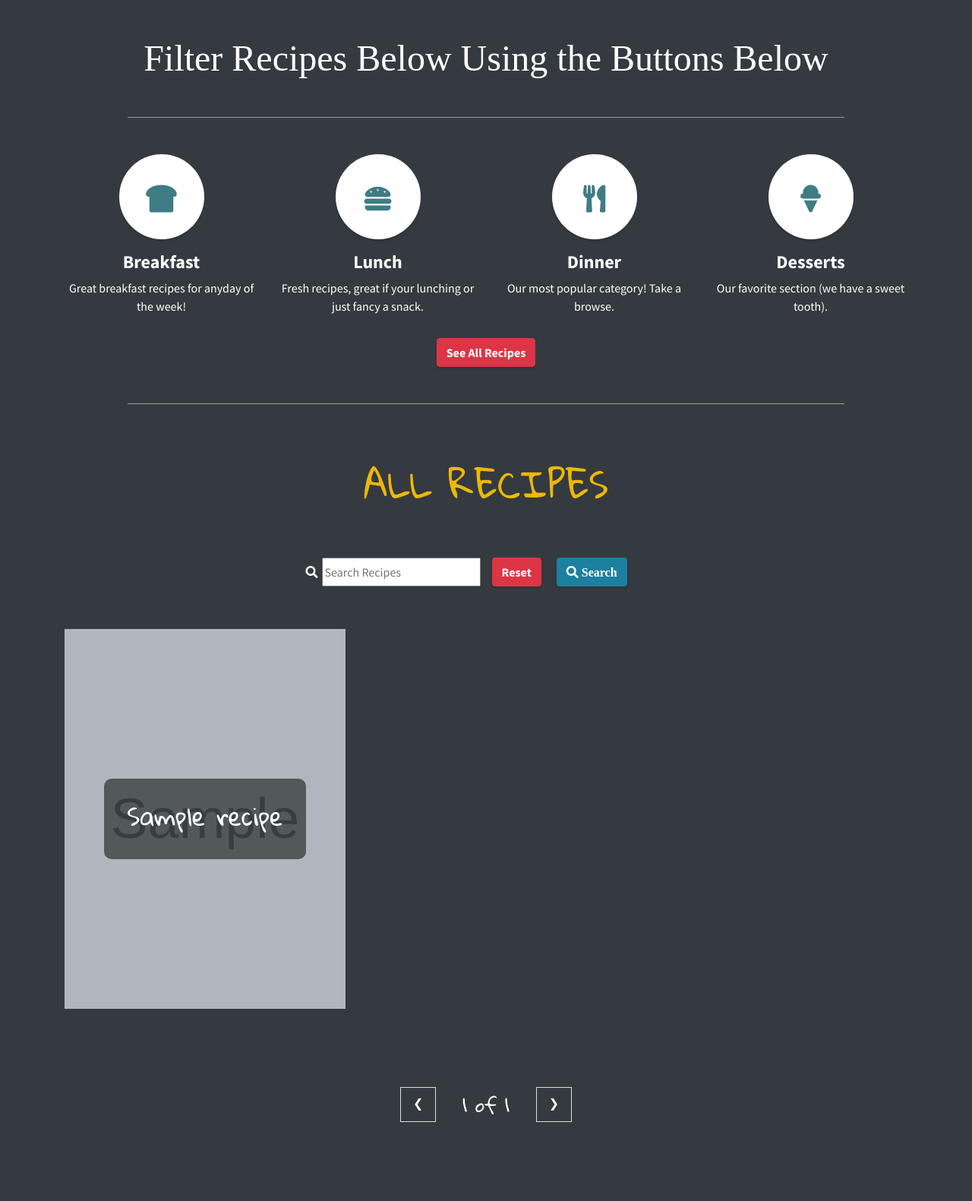
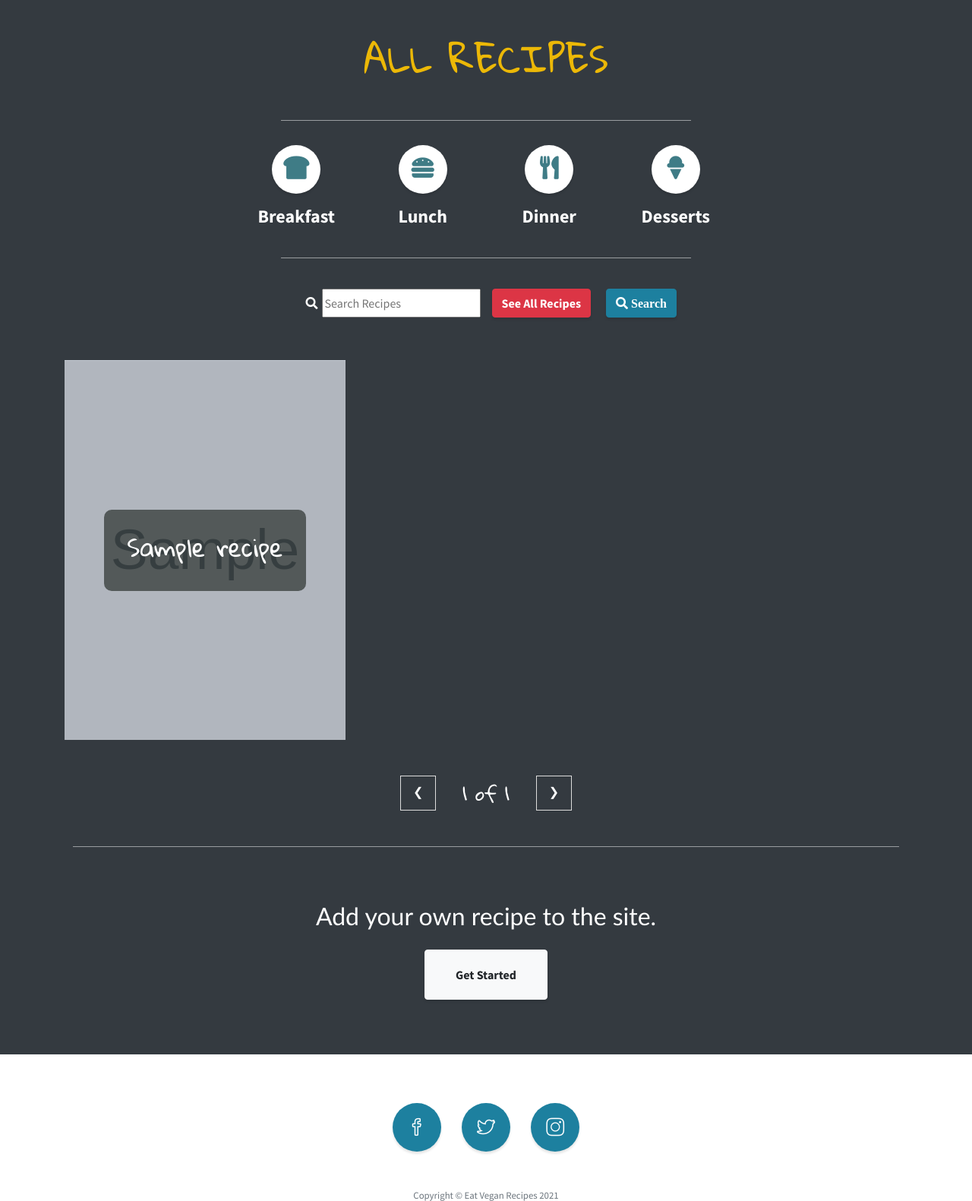
Before and after one commit to jamie120/ms3-eat-vegan-recipes, a Flask app: page /recipes in a window 1280 px wide; the page is wider, and only the part inside the window is pictured. Shown: the part 220-1801 px from the top of that part at 76% size. Run offline with Flask 2, Linux system fonts and the light colour scheme; grey boxes marked "Sample" are stand-in pictures; a database or web service that is not in the repository returns one stand-in record (values such as "Sample title"); some libraries are stand-ins or nearby versions; some web fonts are replaced.

Commit message:
Change recipe template layout

```diff
--- a/app.py
+++ b/app.py
@@ -116,7 +116,7 @@ def recipes():
             current_page = int(page)
         else:
             current_page = 1
-        number_per_page = 3
+        number_per_page = 6
         number_of_pages = round(len(recipes) / number_per_page)
         if number_of_pages < 1:
             number_of_pages = 1
--- a/static/css/style.css
+++ b/static/css/style.css
@@ -77,8 +77,8 @@ input:focus, textarea:focus {
 }
 
 .hr-recipes {
-    margin-top: 3rem;
-    margin-bottom: 3rem;
+    margin-top: 2rem;
+    margin-bottom: 2rem;
     border: 0;
     border-top: 1px solid rgba(255, 255, 255, 0.5);
     width: 85%;
@@ -192,10 +192,15 @@ i.fa.fa-heart {
   border: 1px solid #4CAF50;
 }
 
+#paganation-section {
+    padding-bottom: 1rem;
+    padding-top: 2rem;
+}
+
 /*  */
 
 section#recipes {
-    padding-top: 3rem;
+    padding-top: 0rem;
     padding-bottom: 0.5rem;
 }
 
@@ -221,6 +226,11 @@ button#search-btn {
 }
 
 /* recipe page */
+
+#recipe-page-cta {
+    padding-top: 1.5rem;
+    padding-bottom: 4.5rem;
+}
 
 .btn-edit {
     color: #212529;
@@ -605,10 +615,13 @@ h2{
 }
 }
 
+/* Recipe filter icons */
 
-@media(max-width: 767px) {
+#recipe-icons {
+    width: 60%
+}
 
-    .service-icon {
+.service-icon {
         background-color: #fff;
         color: #3f7c86;
         height: 4rem;
@@ -617,6 +630,24 @@ h2{
         line-height: 7.5rem;
         font-size: 2.25rem;
         box-shadow: 0 3px 3px 0 rgba(0, 0, 0, 0.1);
+    }
+
+  .category-icon {
+        vertical-align: 100%;
+        font-size: 1.9rem;
+    }
+
+@media(max-width: 991px) {
+
+    #recipe-icons {
+    width: 75%
+    }
+}
+
+@media(max-width: 767px) {
+
+    #recipe-icons {
+    width: 100%
     }
 
     .content-section h2 {
@@ -637,10 +668,7 @@ h2{
         display: none;
     }
 
-    .category-icon {
-        vertical-align: 100%;
-        font-size: 1.9rem;
-    }
+
 
 }
 
--- a/templates/recipes.html
+++ b/templates/recipes.html
@@ -9,15 +9,27 @@
     <div class="overlay"></div>
 </header>
 
-<!-- Recipe Types -->
+
+<!-- All Recipes -->
+<section class="content-section-recipes bg-dark pt-0" id="portfolio">
+    <div class="container">
+        <div class="content-section-heading text-center">
+            {% if category %}
+            <h2 id="recipe-page-type" class="text-secondary page-header pt-5">{{category.upper()}} RECIPES</h2>
+            {% else %}
+            <h2 id="recipe-page-type" class="text-secondary page-header pt-5">ALL RECIPES</h2>
+            {% endif %}
+        </div>
+
+
+    <!-- Recipe Types -->
 <section class="content-section bg-dark text-white text-center" id="recipes">
-    <div class="container">
+    <div id="recipe-icons" class="container">
         <div class="content-section-heading">
-            <h2 class="font2">Filter Recipes Below Using the Buttons Below</h2>
         </div>
         <hr class="hr-recipes">
         <div class="row">
-            <div class="col-lg-3 col-md-6 col-3 mb-sm-0 mb-lg-0">
+            <div class="col-3 mb-sm-0 mb-lg-0">
                 <a href="{{ url_for('recipes', category='breakfast') }}">
                     {% if category == 'breakfast' %}
                     <span class="service-icon rounded-circle mx-auto mb-3 border-active">
@@ -30,9 +42,8 @@
                 <h4 class="category-title">
                     <strong>Breakfast</strong>
                 </h4>
-                <p class="text-faded mb-0 category-info">Great breakfast recipes for anyday of the week!</p>
             </div>
-            <div class="col-lg-3 col-md-6 col-3 mb-sm-0 mb-lg-0">
+            <div class="col-3 mb-sm-0 mb-lg-0">
                 <a href="{{ url_for('recipes', category='lunch') }}">
                     {% if category == 'lunch' %}
                         <span class="service-icon rounded-circle mx-auto mb-3 border-active">
@@ -45,9 +56,8 @@
                 <h4 class="category-title">
                     <strong>Lunch</strong>
                 </h4>
-                <p class="text-faded mb-0 category-info">Fresh recipes, great if your lunching or just fancy a snack.</p>
             </div>
-            <div class="col-lg-3 col-md-6 col-3 mb-sm-0 mb-md-0">
+            <div class="col-3 mb-sm-0 mb-md-0">
                 <a href="{{ url_for('recipes', category='dinner') }}">
                     {% if category == 'dinner' %}
                         <span class="service-icon rounded-circle mx-auto mb-3 border-active">
@@ -60,9 +70,8 @@
                 <h4 class="category-title">
                     <strong>Dinner</strong>
                 </h4>
-                <p class="text-faded mb-0 category-info">Our most popular category! Take a browse.</p>
             </div>
-            <div class="col-lg-3 col-md-6 mb-sm-0 col-3">
+            <div class="mb-sm-0 col-3">
                 <a href="{{ url_for('recipes', category='dessert') }}">
                     {% if category == 'dessert' %}
                         <span class="service-icon rounded-circle mx-auto mb-3 border-active">
@@ -75,25 +84,13 @@
                 <h4 class="category-title">
                     <strong>Desserts</strong>
                 </h4>
-                <p class="text-faded mb-0 category-info">Our favorite section (we have a sweet tooth).</p>
             </div>
         </div>
-        <a href="{{ url_for('recipes') }}" id="filter-reset-btn" class="btn btn-danger">See All Recipes</a>
         <hr class="hr-recipes">
     </div>
 </section>
 
-<!-- All Recipes -->
-<section class="content-section-recipes bg-dark pt-0" id="portfolio">
-    <div class="container">
-        <div class="content-section-heading text-center">
-            {% if category %}
-            <h2 id="recipe-page-type" class="text-secondary page-header mb-5">{{category.upper()}} RECIPES</h2>
-            {% else %}
-            <h2 id="recipe-page-type" class="text-secondary page-header mb-5">ALL RECIPES</h2>
-            {% endif %}
-        </div>
-        <!-- Search Recipes Bar-->
+ <!-- Search Recipes Bar-->
 
         <div class="row grey lighten-5 d-flex justify-content-center">
         <form action="{{ url_for('recipes') }}" method="GET" class="col s12">
@@ -104,7 +101,7 @@
                         <label for="query"></label>
                 </div>
                 <div id="search-btn-div" class="col s12 m4 d-flex justify-content-sm-start justify-content-center pb-2 pl-0">
-                    <a href="{{ url_for('recipes') }}" class="btn btn-danger">Reset</a>
+                    <a href="{{ url_for('recipes') }}" class="btn btn-danger">See All Recipes</a>
                     <button type="submit" class="btn btn-primary" id="search-btn">
                         <i class="fas fa-search left"> Search</i>
                     </button>
@@ -112,6 +109,8 @@
             </div>
         </form>
         </div>
+
+<!-- Recipe cards -->
 
         <div class="row no-gutters">
             {% for recipe in recipes %}
@@ -130,7 +129,7 @@
     </div>
 </section>
 
-  <section class="content-section bg-dark text-white">
+<section id="paganation-section" class="content-section bg-dark text-white">
 
 <div class="row">
     <div class="col d-flex flex-column justify-content-center align-items-center">
@@ -141,10 +140,12 @@
         </div>
     </div>
 </div>
+<hr class="hr-recipes">
 </section>
 
+
 <!-- Call to Action -->
-  <section class="content-section bg-dark text-white">
+  <section id="recipe-page-cta" class="content-section bg-dark text-white">
     <div class="container text-center">
         {% if user %}
             <h2 class="mb-12">Add your own recipe to the site.</h2>
```
